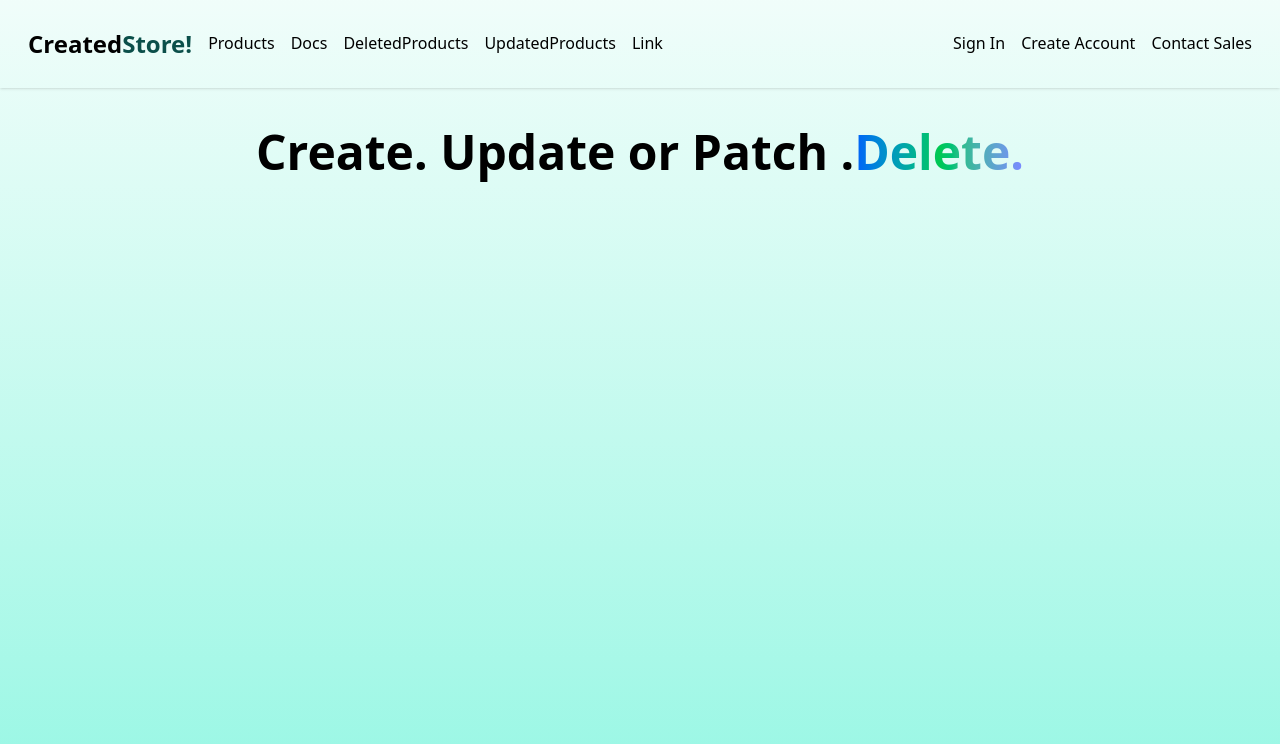
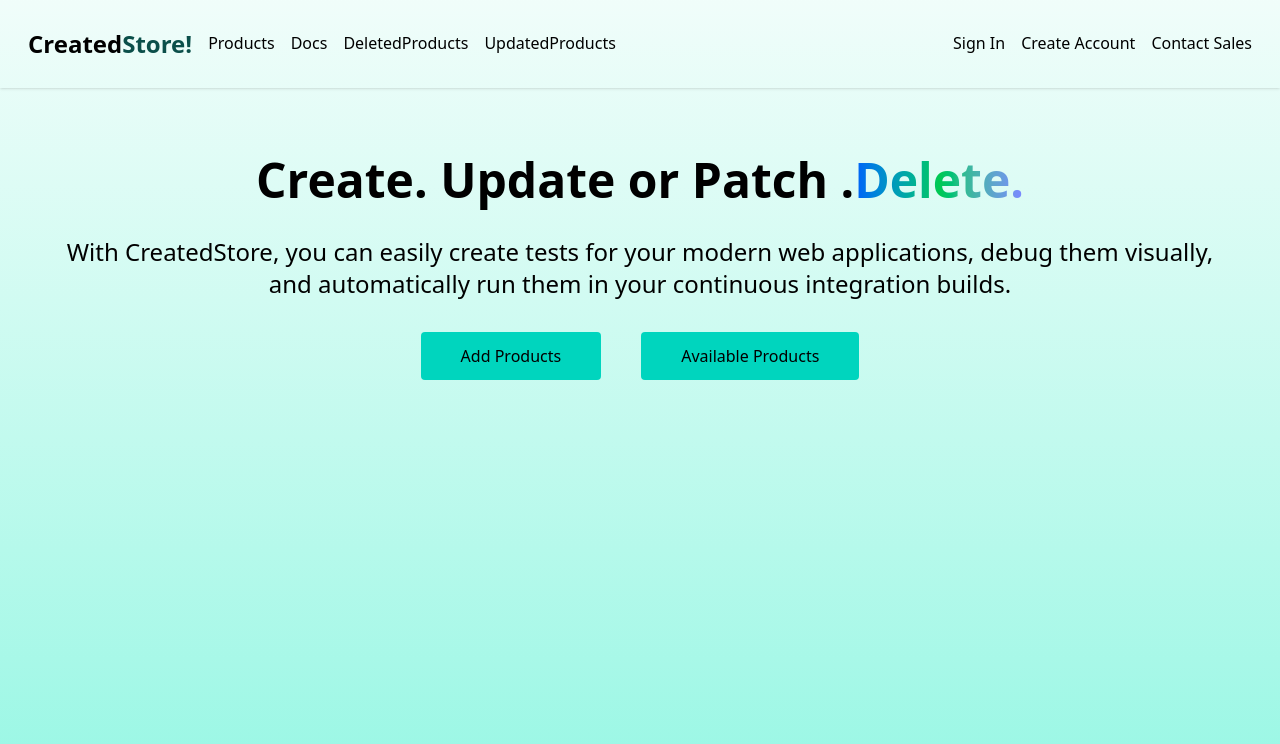
Before and after one commit to Careyogola/fullstack-development, a React (Vite) app in the folder frontend/: page / in a window 1280 px wide. Shown: the top 744 px of the page. Built offline with nearby package versions, Linux system fonts and the light colour scheme.

Commit message:
Continuous frontend development

```diff
--- a/frontend/src/components/Middlesection.jsx
+++ b/frontend/src/components/Middlesection.jsx
@@ -2,10 +2,17 @@ import React from 'react'
 
 const Middlesection = () => {
   return (
-    <div className='flex flex-col text-center justify-center items-center'>
-        <p className='text-5xl font-bold'>Create. Update or Patch .<span className='bg-gradient-to-r from-blue-600 via-green-500 to-indigo-400 inline-block text-transparent bg-clip-text'>Delete.</span></p>
+    <div className='flex flex-col text-center justify-center items-center p-7'>
+        <p className='text-5xl font-bold mb-8'>Create. Update or Patch .<span className='bg-gradient-to-r from-blue-600 via-green-500 to-indigo-400 inline-block text-transparent bg-clip-text'>Delete.</span></p>
+
+        <p className='text-2xl font-medium mb-8'>With CreatedStore, you can easily create tests for your modern web applications, debug them visually,<br/> and automatically run them in your continuous integration builds.</p>
+
+        <div className='flex flex-row justify-between gap-10 items-center'>
+            <button className='px-10 py-3 border-none bg-teal-400 rounded hover:cursor-pointer'>Add Products</button>
+            <button className='px-10 py-3 border-none bg-teal-400 rounded hover:cursor-pointer'>Available Products</button>
+        </div>
     </div>
   )
 }
 
-export default Middlesection
+export default Middlesection;
--- a/frontend/src/components/Navbar.jsx
+++ b/frontend/src/components/Navbar.jsx
@@ -18,9 +18,7 @@ const Navbar = () => {
         <a href='/updated' className="group text-black transition duration-300">UpdatedProducts
         <span class="block max-w-0 group-hover:max-w-full transition-all duration-500 h-0.5 bg-sky-600"></span>
         </a>
-        <a href="#" className="group text-black transition duration-300">Link
-        <span class="block max-w-0 group-hover:max-w-full transition-all duration-500 h-0.5 bg-sky-600"></span>
-        </a>
+
 
       </div>
 
```
